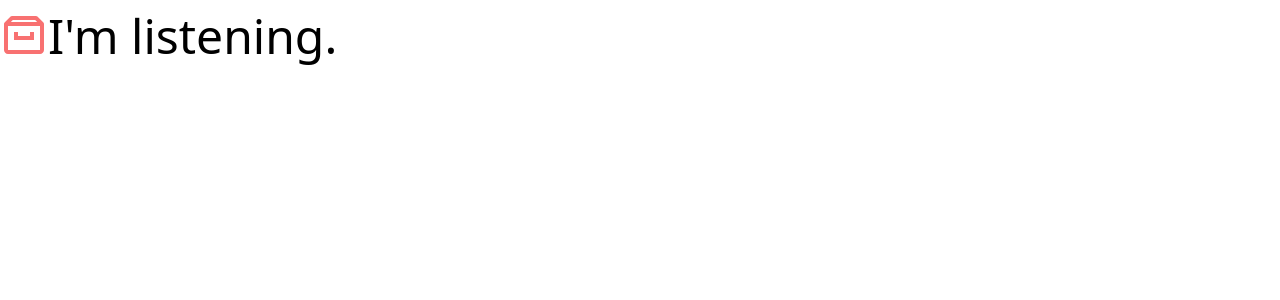
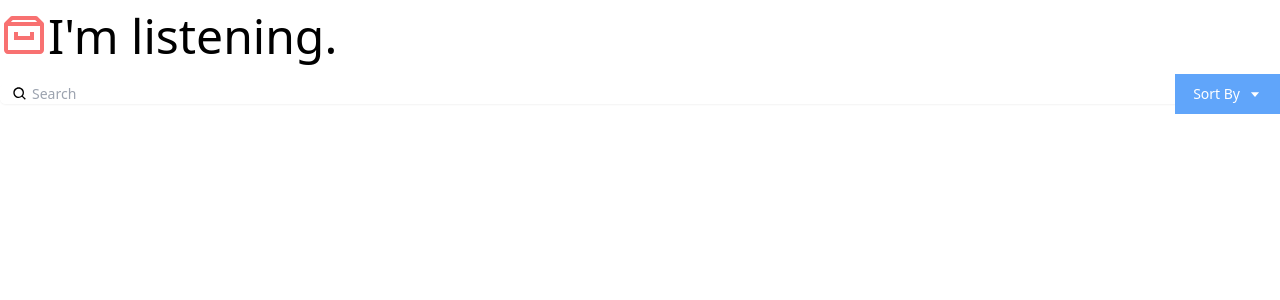
Before and after one commit to D-Whipp/reactinterface, a JavaScript app: page / in a window 1280 px wide. Shown: the top 300 px of the page. Built offline with nearby package versions, Linux system fonts and the light colour scheme; the HTML template or start-up script is replaced by a standard one.

Commit message:
created Search component

```diff
--- a/src/App.js
+++ b/src/App.js
@@ -1,4 +1,5 @@
 import { BiArchive } from 'react-icons/bi';
+import Search from './Components/Search';
 
 function App() {
   return (
@@ -7,6 +8,7 @@ function App() {
         <BiArchive className="inline-block text-red-400 align-top" />
         I'm listening.
       </h1>
+      <Search />
     </div>
   );
 }
--- /dev/null
+++ b/src/Components/Search.js
@@ -0,0 +1,37 @@
+import { BiSearch, BiCaretDown } from 'react-icons/bi';
+
+const Search = () => {
+  return (
+    <div className="py-5">
+      <div className="mt-1 relative rounded-md shadow-sm">
+        <div className="absolute inset-y-0 left-0 pl-3 flex items-center pointer-events-none">
+          <BiSearch />
+          <label htmlFor="query" className="sr-only" />
+        </div>
+        <input
+          type="text"
+          name="query"
+          id="query"
+          value=""
+          className="pl-8 rounded-md focus:ring-indigo-500 focus:border-indigo-500 block w-full sm:text-sm border-gray-300"
+          placeholder="Search"
+        />
+        <div className="absolute inset-y-0 right-0 flex items-center">
+          <div>
+            <button
+              type="button"
+              className="justify-center px-4 py-2 bg-blue-400 border-2 border-blue-400 text-sm text-white hover:bg-blue-700 focus:outline-none focus:ring-2 focus:ring-offset-2 flex items-center"
+              id="options-menu"
+              aria-haspopup="true"
+              aria-expanded="true"
+            >
+              Sort By <BiCaretDown className="ml-2" />
+            </button>
+          </div>
+        </div>
+      </div>
+    </div>
+  );
+};
+
+export default Search;
```
Also changed, not shown: 1 other file (tests, documents, lock files or other folders).
